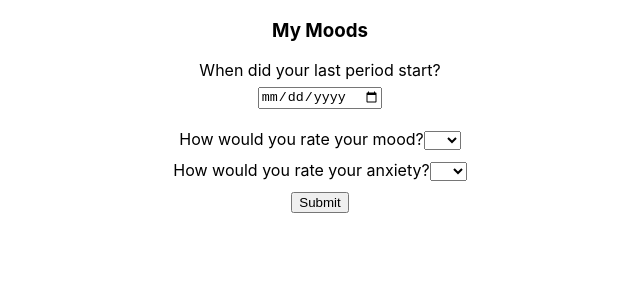
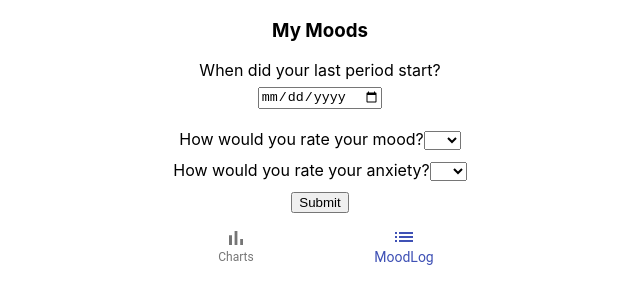
Before and after one commit to amelia678/my-moods, a React (Create React App) app: page / in a window 1280 px wide. Shown: the top 304 px of the page, without its empty margins (320-960 px from the left). Built offline with nearby package versions, Linux system fonts and the light colour scheme.

Commit message:
Add bottom navigation component to default layout with material icons.

```diff
--- a/package.json
+++ b/package.json
@@ -4,6 +4,7 @@
   "private": true,
   "dependencies": {
     "@material-ui/core": "^4.11.2",
+    "@material-ui/icons": "^4.11.2",
     "@testing-library/jest-dom": "^4.2.4",
     "@testing-library/react": "^9.3.2",
     "@testing-library/user-event": "^7.1.2",
--- a/src/layouts/DefaultLayout.tsx
+++ b/src/layouts/DefaultLayout.tsx
@@ -1,14 +1,34 @@
-import React, { ReactNode } from 'react'
+import { BottomNavigation, BottomNavigationAction } from '@material-ui/core'
+import { BarChart, List } from '@material-ui/icons'
+import React, { ReactNode, useState } from 'react'
+import { useHistory, useLocation } from 'react-router-dom'
 
 interface Props {
   children: ReactNode
 }
 
 const DefaultLayout = ({ children }: Props) => {
+  const location = useLocation()
+  const history = useHistory()
+  const [menuValue, setMenuValue] = useState(location.pathname)
+
+  const handleChange = (event: React.ChangeEvent<{}>, newValue: string) => {
+    history.push(newValue)
+    setMenuValue(newValue)
+  }
+
   return (
     <div className='App'>
       <h3>My Moods</h3>
       {children}
+      <BottomNavigation value={menuValue} onChange={handleChange} showLabels>
+        <BottomNavigationAction
+          label='Charts'
+          value='/charts'
+          icon={<BarChart />}
+        />
+        <BottomNavigationAction label='MoodLog' value='/' icon={<List />} />
+      </BottomNavigation>
     </div>
   )
 }
```
Also changed, not shown: 1 other file (tests, documents, lock files or other folders).
